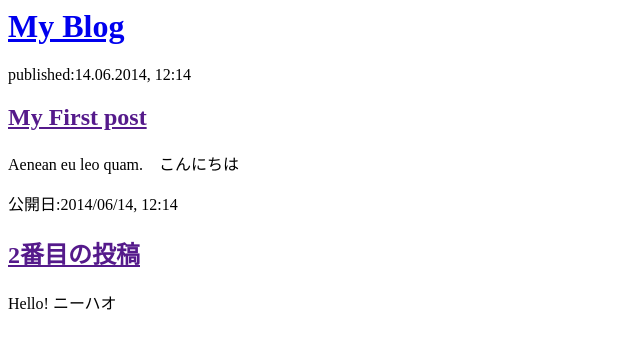
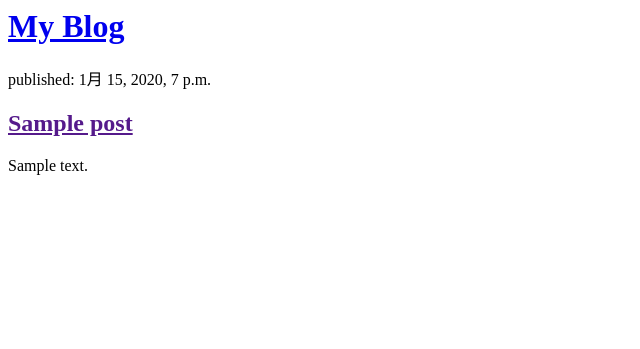
Before and after one commit to kurramkurram/WebApps, a Django app: template blog/templates/blog/post_list.html in a window 1280 px wide. Shown: the top 349 px of the page, without its empty margins (0-640 px from the left). Run offline with Django 3.2, Linux system fonts and the light colour scheme; the template is opened without the code that fills it: values that come from a table or form of the project are taken from there, others are empty; tables that the repository leaves empty hold one stand-in row (values such as "Sample post").

Commit message:
Modified templates to display posts from databases.

```diff
--- a/blog/templates/blog/post_list.html
+++ b/blog/templates/blog/post_list.html
@@ -8,17 +8,12 @@
         <div>
             <h1><a href="/">My Blog</a></h1>
         </div>
-
-        <div>
-            <p>published:14.06.2014, 12:14</p>
-            <h2><a href="">My First post</a></h2>
-            <p>Aenean eu leo quam.　こんにちは</p>
-        </div>
-
-        <div>
-            <p>公開日:2014/06/14, 12:14</p>
-            <h2><a href="">2番目の投稿</a></h2>
-            <p>Hello! ニーハオ</p>
-        </div>
+        {% for post in posts %}
+            <div>
+                    published: {{post.published_date}}
+                    <h2><a href="">{{post.title}}</a></h2>
+                    <p>{{post.text|linebreaksbr}}</p>
+            </div>
+        {% endfor %}
     </body>
 </html>
--- a/blog/views.py
+++ b/blog/views.py
@@ -1,4 +1,7 @@
 from django.shortcuts import render
+from django.utils import timezone
+from .models import Post
 
 def post_list(request):
-    return render(request, 'blog/post_list.html', {})
+    posts = Post.objects.filter(published_date__lte=timezone.now()).order_by('published_date')
+    return render(request, 'blog/post_list.html', {'posts':posts})
```
